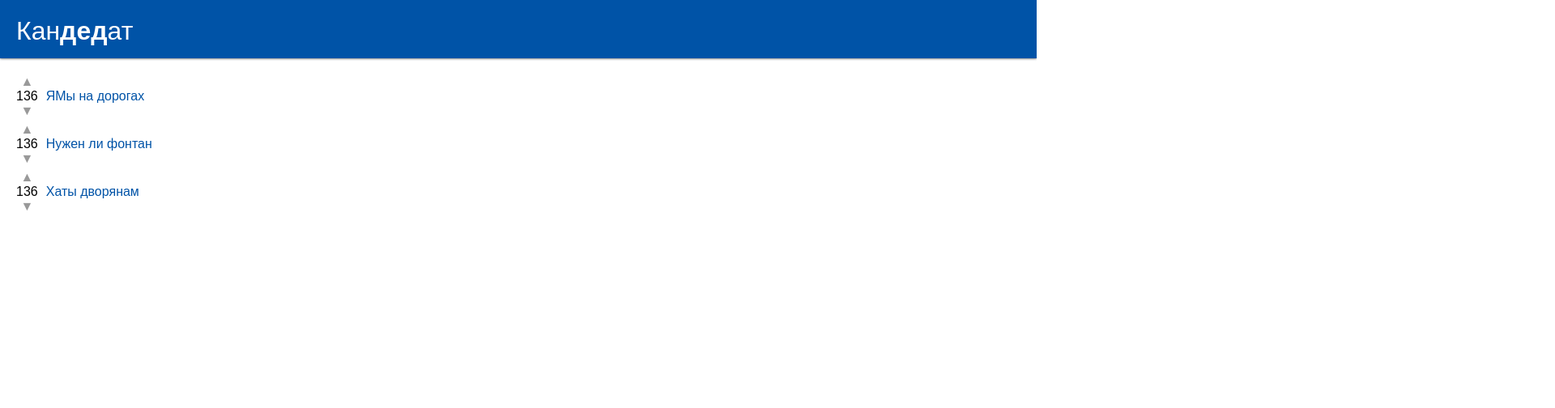
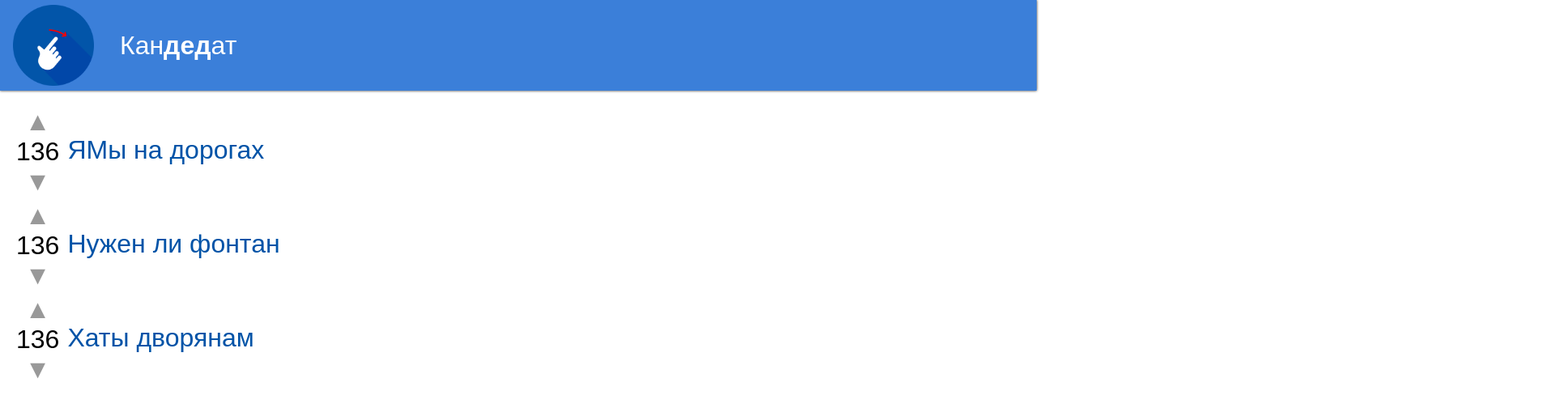
Before and after one commit to blurtech/candidate-frontend, a React (Create React App) app: page / in a window 1280 px wide. Shown: the top 504 px of the page at 81% size, 1920 px wide, since content can reach past the window. Built offline with nearby package versions, Linux system fonts and the light colour scheme.

Commit message:
Ну что, народ, погнали нахуй! Ебаный в рот!

```diff
--- a/src/AppHeader.css
+++ b/src/AppHeader.css
@@ -1,13 +1,23 @@
 .AppHeader {
-    background-color: #0053a7;
-    height: 2em;
-    padding: 20px;
+    background-color: #3b7fd9;
+    height: 7em;
     margin-bottom: 15px;
-    text-align: left;
     box-shadow: 0px 0px 3px #222222;
 }
 
 .Logo {
+	padding: 0.2em 0 0 0.5em;
     color: white;
     font-size: 2em;
+    display: flex;
+    align-items: center;
 }
+
+.Ded{
+	margin-left: 1em;
+}
+
+.Enter a{
+	margin-left: 50em;
+	color: white;
+}
--- a/src/AppHeader.js
+++ b/src/AppHeader.js
@@ -1,11 +1,13 @@
 import React, { Component } from 'react';
 import './AppHeader.css';
+import logo from "./logo.png";
 
 class AppHeader extends Component {
   render() {
     return (
       <div className="AppHeader">
-        <div className="Logo">Кан<b>дед</b>ат</div>
+        <div className="Logo"><img src={logo} width="100px" height="100px" /> <div className="Ded">Кан<b>дед</b>ат</div>
+        <div className="Enter"><a href="#">Войти</a></div>  </div>
       </div>
     );
   }
--- a/src/Poll.css
+++ b/src/Poll.css
@@ -10,6 +10,7 @@
 .poll-name {
     margin-top: 1.1em;
     width: 80%;
+    font-size: 2em;
     color: #0053a7;
     vertical-align: top;
 }
@@ -22,6 +23,7 @@
 .score-counter {
     margin-right: 10px;
     text-align: center;
+    font-size: 2em;
 }
 
 .up-arrow, .down-arrow {
```
Also changed, not shown: src/logo.png (added).
